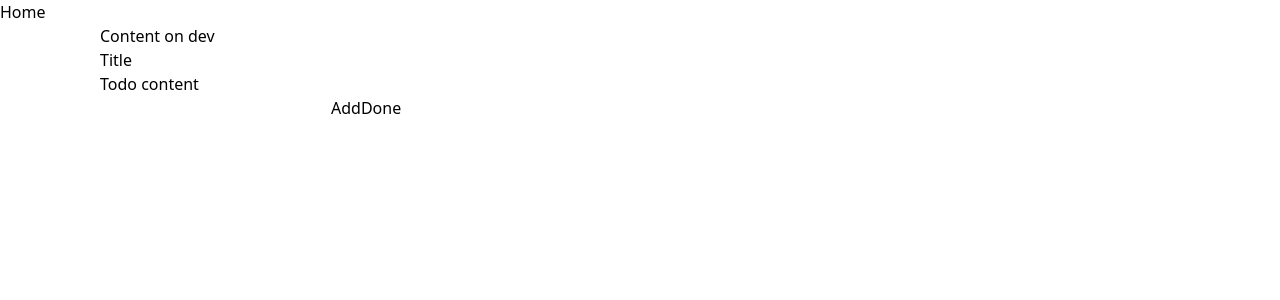
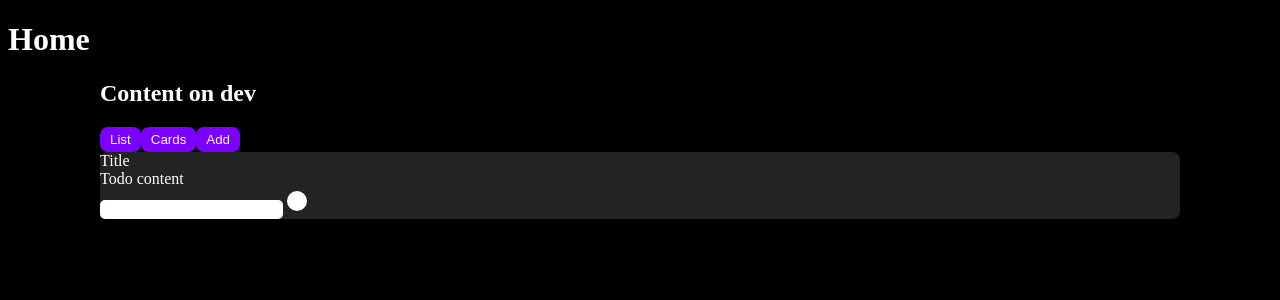
Before and after one commit to crecker05ru/nuxt3-todo-app, a Nuxt app: page / in a window 1280 px wide. Shown: the top 300 px of the page. Built offline with nearby package versions, Linux system fonts and the light colour scheme.

Commit message:
item add

```diff
--- a/nuxt.config.ts
+++ b/nuxt.config.ts
@@ -2,7 +2,7 @@ import { defineNuxtConfig } from 'nuxt'
 
 // https://v3.nuxtjs.org/api/configuration/nuxt.config
 export default defineNuxtConfig({
-    buildModules: ['@nuxtjs/tailwindcss', '@pinia/nuxt'],
+    buildModules: ['@pinia/nuxt'],
     nitro: {
         externals: {
             inline: ['uuid'],
--- a/package.json
+++ b/package.json
@@ -17,6 +17,8 @@
   },
   "dependencies": {
     "pinia": "^2.0.17",
+    "sass": "^1.54.2",
+    "sass-loader": "^13.0.2",
     "uuid": "^8.3.2"
   }
 }
--- a/pages/index.vue
+++ b/pages/index.vue
@@ -2,15 +2,25 @@
     <h1>Home</h1>
 <div class="container">
     <h2>Content on dev</h2>
-    <div class="todos">
-        <div class="todo-item">
+    <div class="content-buttons">
+        <button class="content-button">List</button>
+        <button class="content-button">Cards</button>
+        <button class="add-button">Add</button>
+    </div>
+    <div class="todo-list">
+        <div class="todo-list-wrapper flex">
+            <div class="todos">
+                <div class="todo-item">
             <div class="todo-title">Title</div>
             <div class="todo-content">Todo content</div>
             <input type="text" class="todo-input">
-            <button class="todo-button">Add</button>
-            <button class="todo-button">Done</button>
+                <input type="checkbox" class="todo-checkbox" />
+
         </div>
     </div>
+        </div>
+    </div>
+
 </div>
 
 </template>
@@ -24,10 +34,54 @@ export default defineComponent({
     },
 })
 </script>
-<style scoped>
-    .container{
+<style lang="scss">
+body{
+ background-color: #000;
+ color: #fff;
+}
+.container{
         width: 1080px;
         margin-left: auto;
         margin-right: auto;
     }
+button{
+        border: none;
+        background-color: rgb(123, 0, 255) ;
+        cursor: pointer;
+        color: #fff;
+        border-radius: 8px;
+        padding: 5px 10px;
+        transition: all ease-in .2s;
+        &:active{
+            transform: scale(.9,.9);
+    }
+    &:hover{
+        background-color: rgb(147, 47, 255);
+    }
+}
+input {
+    outline: none;
+    border: 1px solid transparent;
+    border-radius: 5px;
+}
+input[type=checkbox]{
+    appearance: none;
+    width: 20px;
+    height: 20px;
+    background-color: #fff;
+    border: 4px solid #fff;
+    border-radius: 50%;
+    cursor: pointer;
+    transition: all ease-in .2s;
+    &:checked{
+        background-color: rgb(123, 0, 255);
+    }
+}
+.todo-list{
+        background-color: rgb(35, 35, 35);
+        border-radius: 8px;
+}
+.flex{
+    display: flex;
+}
 </style>
```
Also changed, not shown: 1 other file (tests, documents, lock files or other folders).
